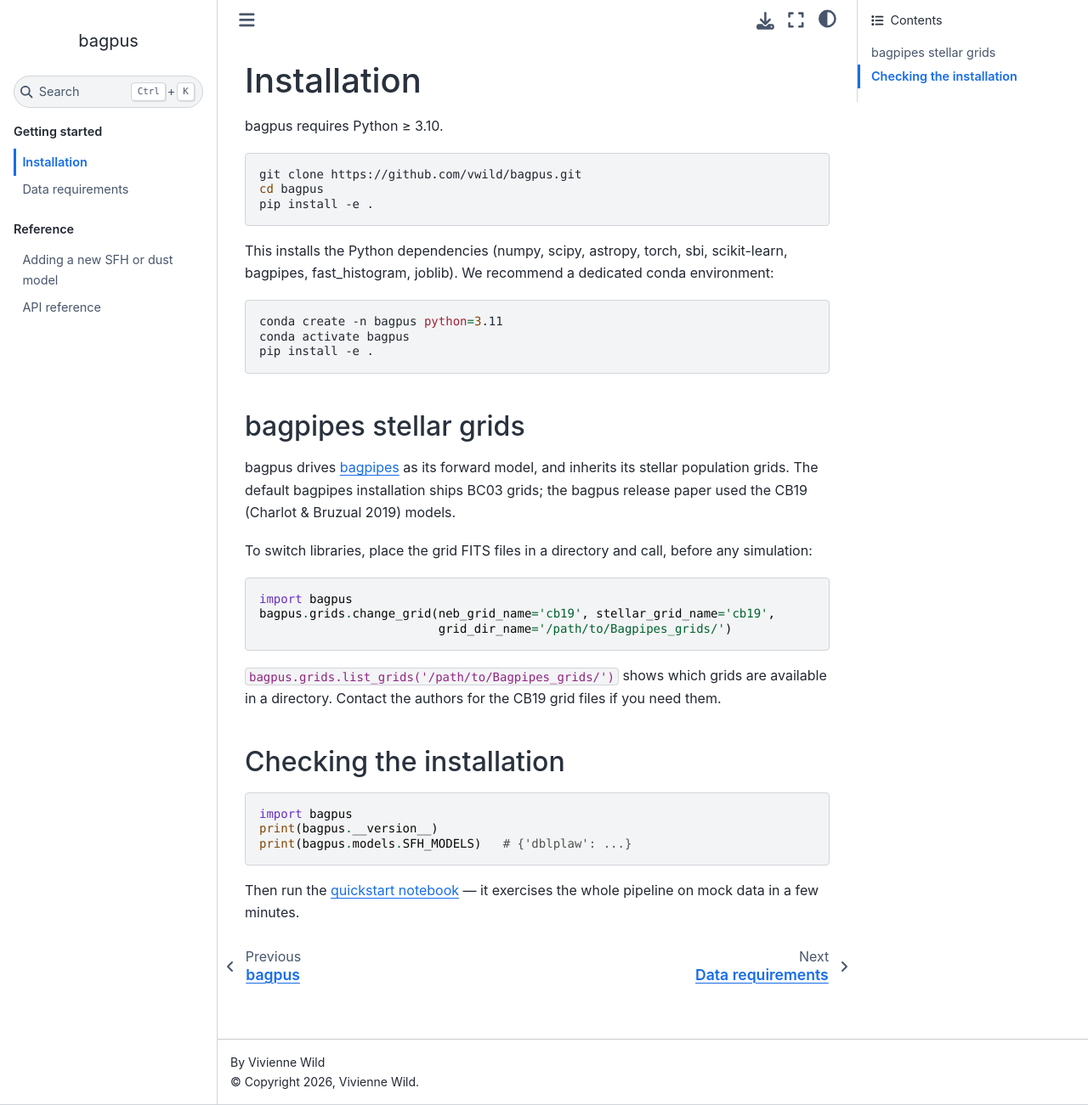
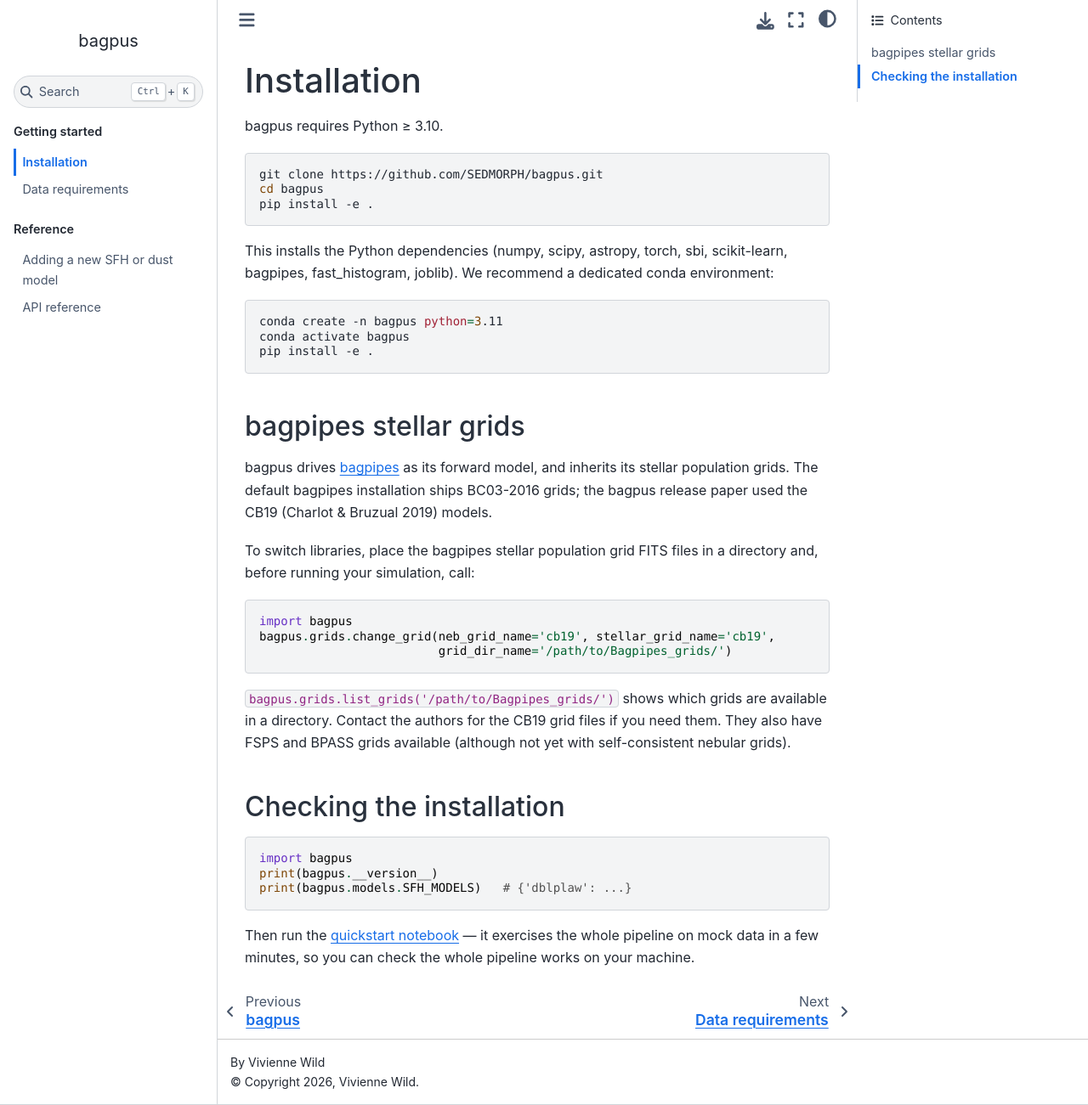
Before and after one commit to SEDMORPH/bagpus, a Sphinx documentation site: the page built from docs/installation.md, in a window 1280 px wide and 1301 px high. Shown: the whole window at 85% size. Built offline with Sphinx 7.4.7 and the Sphinx Book theme 1.1.4, drawn with Linux system fonts in a browser that asks for light colours; pages that are not in the unit, such as notebooks, are missing from menus.

````diff
--- a/docs/installation.md
+++ b/docs/installation.md
@@ -3,7 +3,7 @@
 bagpus requires Python ≥ 3.10.
 
 ```bash
-git clone https://github.com/vwild/bagpus.git
+git clone https://github.com/SEDMORPH/bagpus.git
 cd bagpus
 pip install -e .
 ```
@@ -22,11 +22,11 @@ pip install -e .
 
 bagpus drives [bagpipes](https://bagpipes.readthedocs.io) as its forward
 model, and inherits its stellar population grids. The default bagpipes
-installation ships BC03 grids; the bagpus release paper used the CB19
+installation ships BC03-2016 grids; the bagpus release paper used the CB19
 (Charlot & Bruzual 2019) models.
 
-To switch libraries, place the grid FITS files in a directory and call, before
-any simulation:
+To switch libraries, place the bagpipes stellar population grid FITS files in a directory and, before
+running your simulation, call:
 
 ```python
 import bagpus
@@ -36,7 +36,7 @@ bagpus.grids.change_grid(neb_grid_name='cb19', stellar_grid_name='cb19',
 
 `bagpus.grids.list_grids('/path/to/Bagpipes_grids/')` shows which grids are
 available in a directory. Contact the authors for the CB19 grid files if you
-need them.
+need them. They also have FSPS and BPASS grids available (although not yet with self-consistent nebular grids).
 
 ## Checking the installation
 
@@ -47,4 +47,4 @@ print(bagpus.models.SFH_MODELS)   # {'dblplaw': ...}
 ```
 
 Then run the [quickstart notebook](examples/1_quickstart) — it exercises the
-whole pipeline on mock data in a few minutes.
+whole pipeline on mock data in a few minutes, so you can check the whole pipeline works on your machine.
````
Also changed, not shown: README.md (+5 -1 lines), docs/adding_models.md (+5 -2 lines), docs/data.md (+3 -4 lines), docs/index.md (+4 -0 lines).
